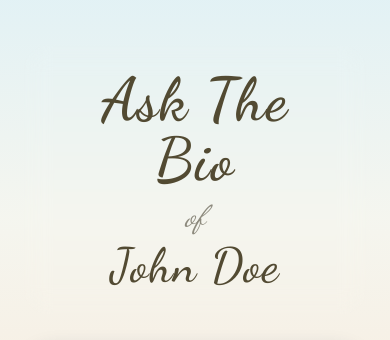
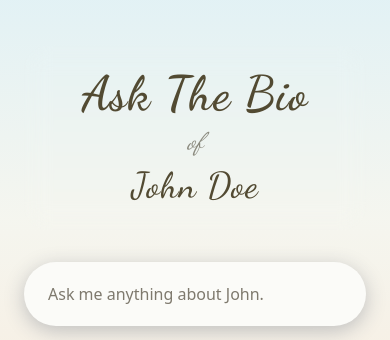
Before and after one commit to diegobit/askthebio, a React (Vite) app in the folder gui/: page / in a window 390 px wide. Shown: the part 204-544 px from the top of the page. Built offline with nearby package versions, Linux system fonts and the light colour scheme; no server answers; a web font is replaced by a local one.

Commit message:
gui: smaller texts on mobile

```diff
--- a/gui/src/components/PersonalAIChat.tsx
+++ b/gui/src/components/PersonalAIChat.tsx
@@ -356,13 +356,13 @@ const PersonalAIChat = () => {
               "space-y-2 rounded-3xl px-8 py-6 transition-all duration-700 ease-out sticky top-6 z-20 backdrop-blur-md"
             )}
           >
-            <h1 className="text-6xl md:text-7xl font-cursive font-semibold text-ink tracking-wide">
+            <h1 className="text-5xl md:text-7xl font-cursive font-semibold text-ink tracking-wide">
               Ask The Bio
             </h1>
-            <p className="text-3xl md:text-4xl font-cursive italic text-ink-light/60 font-light">
+            <p className="text-2xl md:text-4xl font-cursive italic text-ink-light/60 font-light">
               of
             </p>
-            <h2 className="text-5xl md:text-6xl font-cursive font-medium text-ink tracking-wide">
+            <h2 className="text-4xl md:text-6xl font-cursive font-medium text-ink tracking-wide">
               {appConfig.personaName}
             </h2>
           </div>
```
